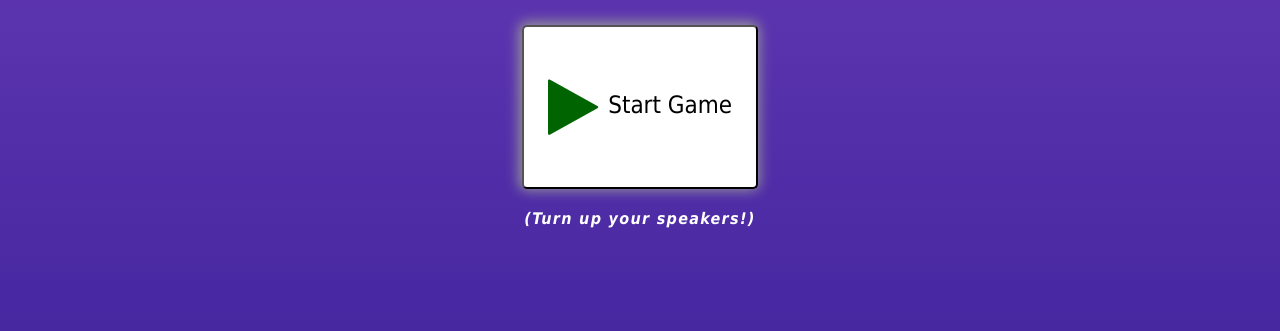
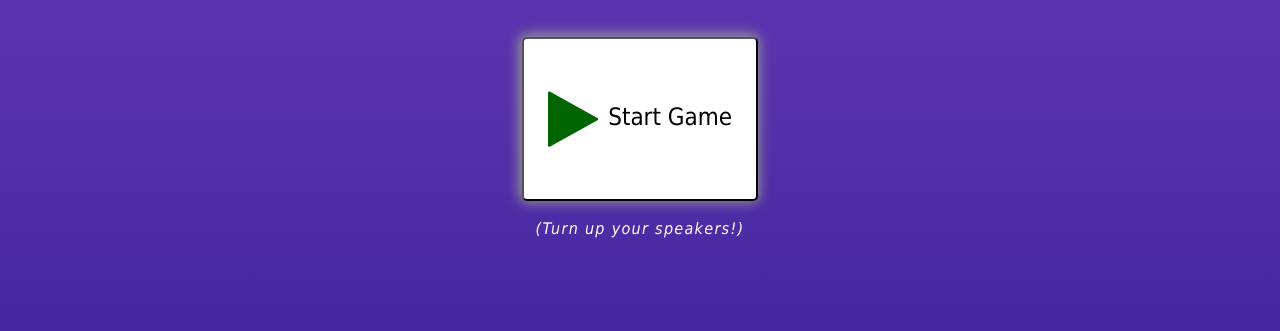
Before and after one commit to greggfine/jazz-guitar-game-2, a website: page index.html in a window 1280 px wide. Shown: the part 197-528 px from the top of the page. Drawn offline with nearby package versions, Linux system fonts and the light colour scheme.

Commit message:
added speaker notice

```diff
--- a/index.html
+++ b/index.html
@@ -26,7 +26,8 @@
             <button class="start-game-btn">
                 <i class="fa fa-play" aria-hidden="true"></i> <span>Start Game</span>
             </button>
-            <h4 style="letter-spacing: 1.3px"><em>(Turn up your speakers!)</em></h4>
+            <br />
+            <span style="letter-spacing: 1.3px"><em>(Turn up your speakers!)</em></span>
         </div>
 
         <div class="play-game">
```
Also changed, not shown: dist/index.html.
